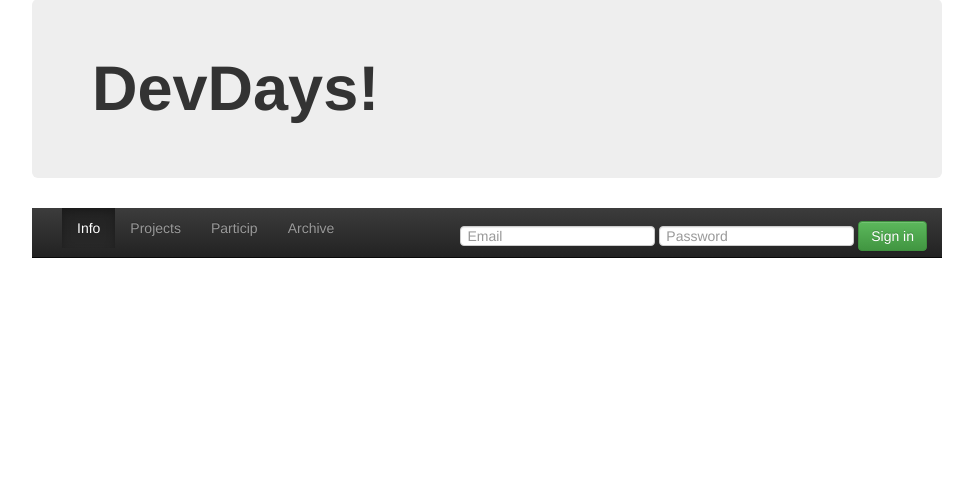
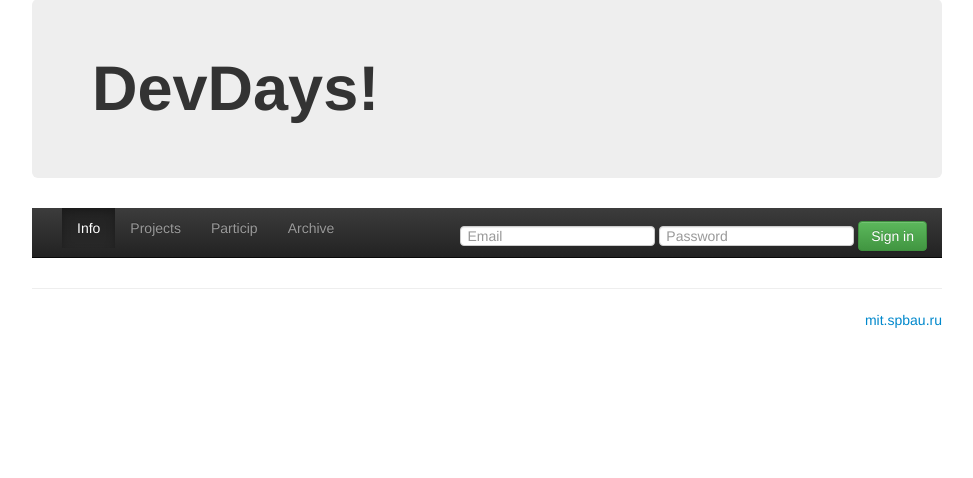
Before and after one commit to vladsavelyev/devdays, a Django app: template devdays/templates/devMain.html in a window 1280 px wide. Shown: the part 71-549 px from the top of the page, without its empty margins (168-1141 px from the left). Run offline with Django 3.2, Linux system fonts and the light colour scheme; the template is opened without the code that fills it, so the values that code supplies are empty; parts of the project's set-up code (start-up, migrations or seed data) failed here and were passed over; some libraries are stand-ins or nearby versions.

Commit message:
kate_base

```diff
--- a/devdays/templates/devMain.html
+++ b/devdays/templates/devMain.html
@@ -15,7 +15,7 @@
      <link href="../static/bootstrap/css/bootstrap.min.css" rel="stylesheet">
      <link href="../static/bootstrap/css/bootstrap-theme.min.css" rel="stylesheet">
      <link href="../static/bootstrap/css/theme.css" rel="stylesheet">
-     <link href="../static/bootstrap/css/sticky-footer.css" rel="stylesheet">
+
 
 
     <script src="https://oss.maxcdn.com/libs/html5shiv/3.7.0/html5shiv.js"></script>
@@ -31,11 +31,9 @@
           <div class="jumbotron">
             <h1>DevDays!</h1>
           </div>
-       </div>
+
 
        <div class="navbar-wrapper">
-          <div class="container">
-
             <div class="navbar navbar-inverse navbar-static-top" role="navigation">
               <div class="container">
                 <div class="navbar-collapse collapse">
@@ -57,11 +55,9 @@
                 </div>
               </div>
             </div>
-
-          </div>
        </div>
 
-       <div class="container theme-showcase>
+       <div class="container theme-showcase">
            <div class="container">
                 <p>
                     {% block top_contents %}{% endblock %}
@@ -69,7 +65,13 @@
            </div>
        </div>
 
+       <span style="clear: both;"></span>
+        <hr>
 
+       <footer>
+        <p align = "right"><a href="http://mit.spbau.ru/">mit.spbau.ru</a></p>
+       </footer>
+    </div>
 
   </div>
 
```
Lines whose indentation alone changed are shown as unchanged.
